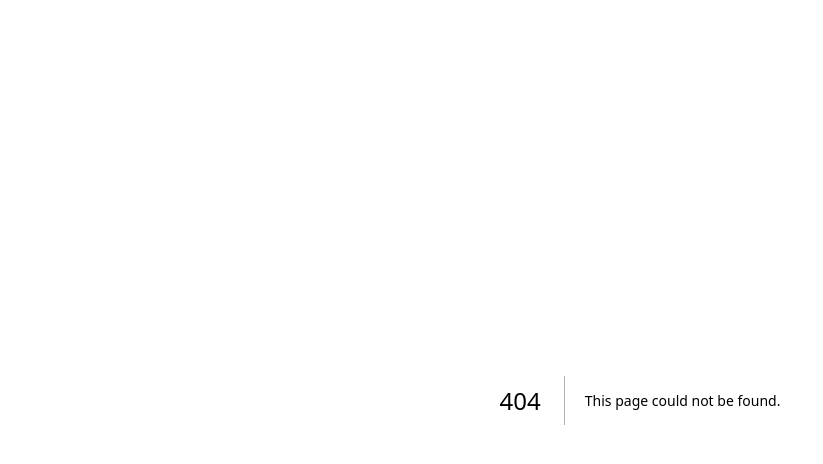
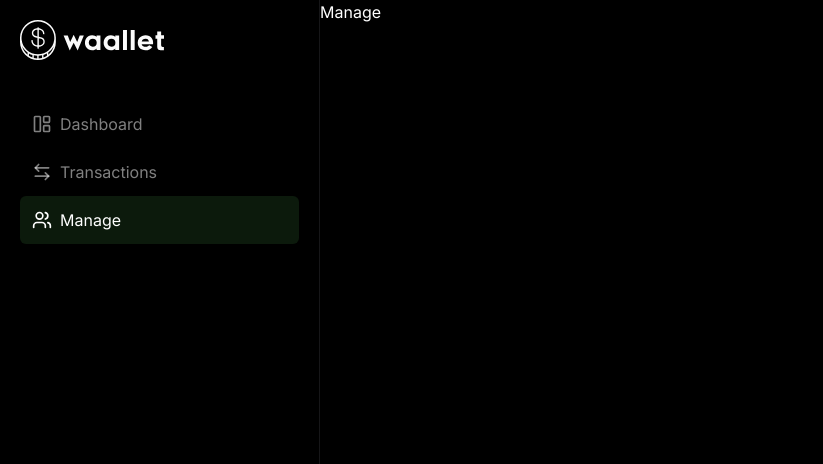
Before and after one commit to harsh661/waallet, a Next.js app: page /manage in a window 1280 px wide. Before the commit this address had no page. Shown: the top 464 px of the page, without its empty margins (0-823 px from the left). Built offline with nearby package versions, Linux system fonts and the light colour scheme.

Commit message:
basic dashboard layout

```diff
--- /dev/null
+++ b/app/(user)/layout.tsx
@@ -0,0 +1,15 @@
+import Sidebar from "@/components/Sidebar/sidebar";
+import React from "react";
+
+export default function UserLayout({
+    children,
+}: {
+    children: React.ReactNode;
+}) {
+    return (
+        <section className="flex h-full">
+            <Sidebar />
+            {children}
+        </section>
+    );
+}
--- /dev/null
+++ b/app/(user)/manage/page.tsx
@@ -0,0 +1,9 @@
+import React from 'react'
+
+const page = () => {
+  return (
+    <div>Manage</div>
+  )
+}
+
+export default page
--- /dev/null
+++ b/app/(user)/transactions/page.tsx
@@ -0,0 +1,9 @@
+import React from 'react'
+
+const page = () => {
+  return (
+    <div>Transactions</div>
+  )
+}
+
+export default page
--- a/components/Sidebar/sidebar.tsx
+++ b/components/Sidebar/sidebar.tsx
@@ -1,8 +1,46 @@
+'use client';
+
+import { cn } from '@/lib/utils';
+import { ArrowLeftRight, LayoutPanelLeft, LucideIcon, Users } from 'lucide-react';
+import Image from 'next/image'
+import Link from 'next/link'
+import { usePathname } from 'next/navigation';
 import React from 'react'
+
+const SidebarItem = ({ link, label, icon: Icon }: { link: string, label: string, icon: LucideIcon }) => {
+
+  const pathname = usePathname();
+  const isActive = pathname === link;
+
+  return (
+    <div className={cn('px-3 py-3 w-full rounded-md text-white/50', isActive && 'bg-accent-green/10 text-white')}>
+      <Link href={link} className='flex items-center gap-2'>
+        <Icon size={20} />
+        <p>{label}</p>
+      </Link>
+    </div>
+  )
+}
 
 const Sidebar = () => {
   return (
-    <div>Sidebar</div>
+    <div className='p-5 border-r border-zinc-500/20 h-full w-80'>
+      <div className=''>
+        <Image
+          src={'/waallet.svg'}
+          alt='waallet'
+          width={200}
+          height={50}
+          className='h-10 w-auto'
+        />
+      </div>
+
+      <div className='flex flex-col items-start mt-10'>
+        <SidebarItem label='Dashboard' link='/dashboard' icon={LayoutPanelLeft} />
+        <SidebarItem label='Transactions' link='/transactions' icon={ArrowLeftRight} />
+        <SidebarItem label='Manage' link='/manage' icon={Users} />
+      </div>
+    </div>
   )
 }
 
```
Also changed, not shown: components/Sidebar/navbar.tsx (+7 -1 lines), app/(user)/dashboard/page.tsx (renamed from app/dashboard/page.tsx).
